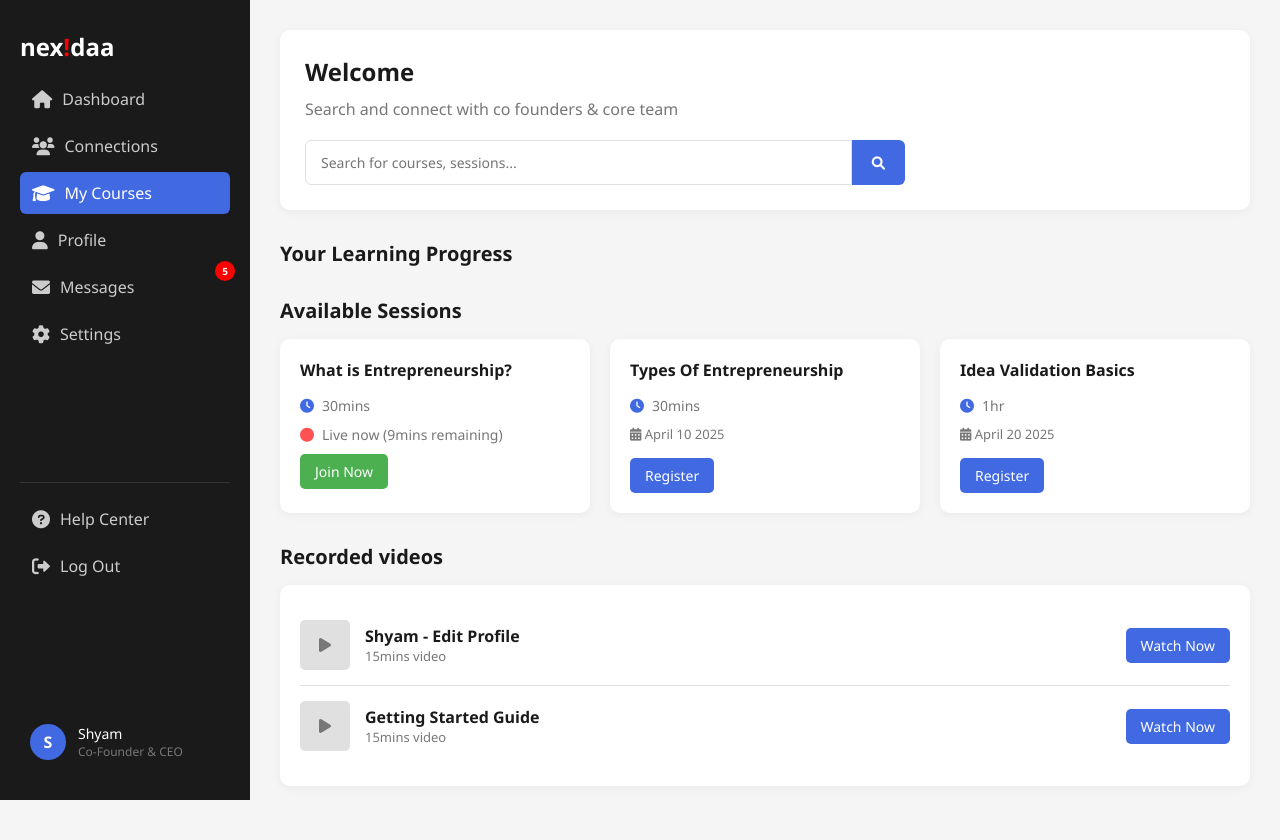
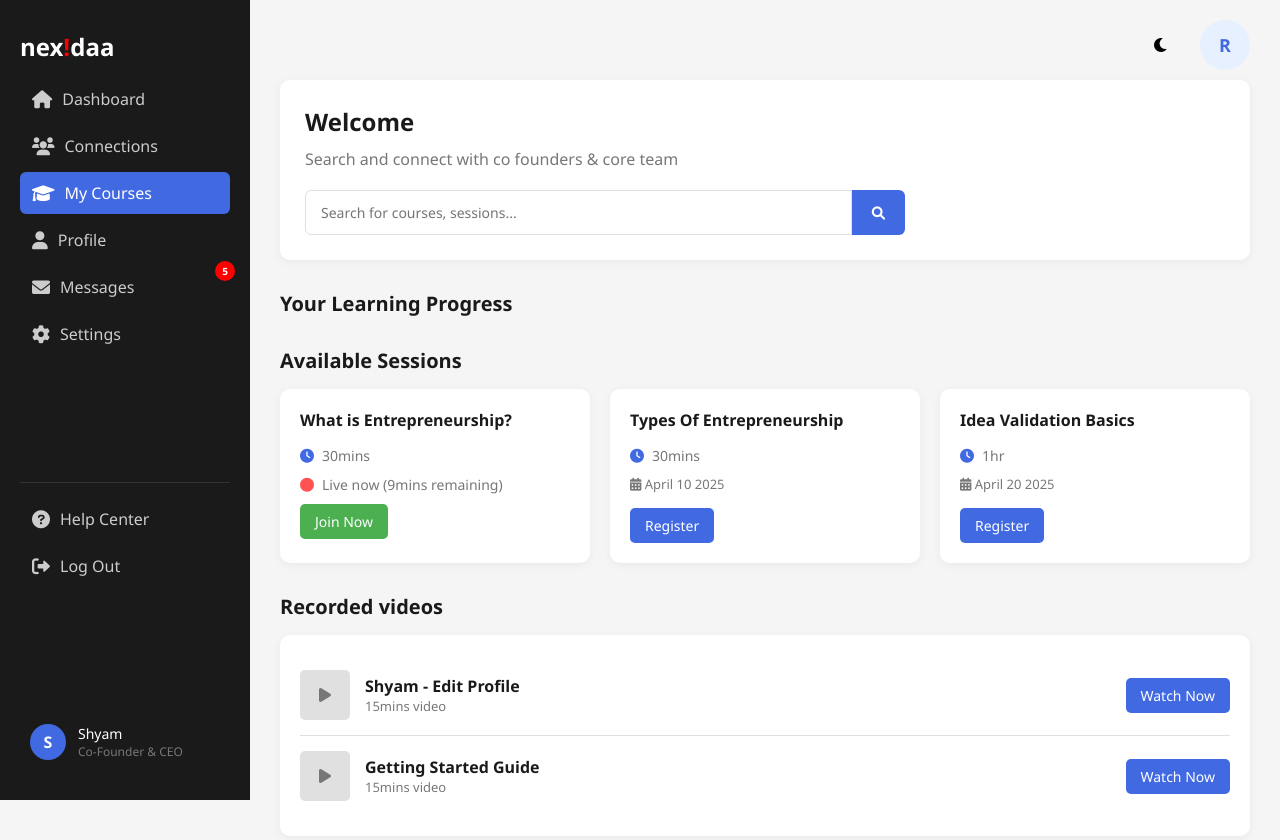
Before and after one commit to Dreamervamsi/nex-daa, a website: page courses.html in a window 1280 px wide. Drawn offline with Linux system fonts and the light colour scheme.

Commit message:
changes made

```diff
--- a/courses.html
+++ b/courses.html
@@ -30,7 +30,12 @@
             min-height: 100vh;
             flex-direction: column;
         }
-
+        .header-right{
+            display: flex;
+            position: relative;
+            top: -10px;
+            justify-content: end;
+        }
         /* Sidebar Styles */
         aside {
             width: 100%;
@@ -48,6 +53,42 @@
             font-weight: bold;
             margin-bottom: 15px;
             color: var(--white);
+        }
+         .user-display-avatar {
+            width: 50px;
+            height: 50px;
+            border-radius: 50%;
+            background-color: var(--primary-light);
+            display: flex;
+            align-items: center;
+            justify-content: center;
+            color: var(--primary);
+            font-weight: bold;
+            font-size: 18px;
+        }
+        .theme-toggle {
+            background: none;
+            border: 2px solid var(--border-color);
+            border-radius: 50px;
+            padding: 8px 16px;
+            cursor: pointer;
+            display: flex;
+            align-items: center;
+            gap: 8px;
+            color: var(--text-primary);
+            font-size: 14px;
+            transition: all 0.3s ease;
+            margin-right: 15px;
+        }
+
+        .theme-toggle:hover {
+            border-color: var(--primary);
+            color: var(--primary);
+            transform: translateY(-1px);
+        }
+
+        .theme-toggle i {
+            font-size: 16px;
         }
 
         .menu {
@@ -467,6 +508,15 @@
     </aside>
 
     <main>
+        <div class="header-right">
+                <button class="theme-toggle" onclick="toggle()">
+                    <i class="fas fa-moon"></i>
+                </button>
+                    <div class="user-display">
+                        <div class="user-display-avatar" id="display-avatar">R</div>
+                    </div>
+            </div>
+
         <div class="welcome-section">
             <h1 class="welcome-title">Welcome <span id="name"></span></h1>
             <p class="welcome-subtitle">Search and connect with co founders & core team</p>
```
